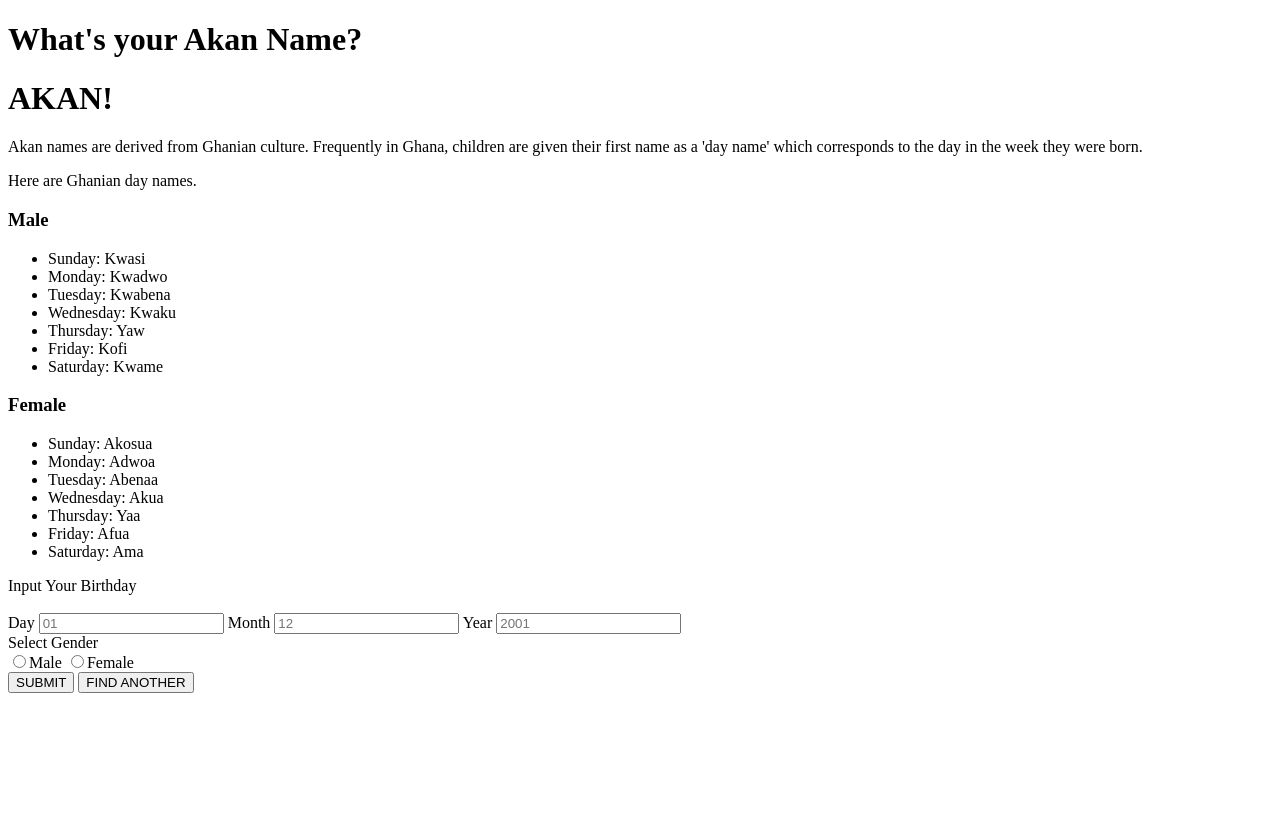
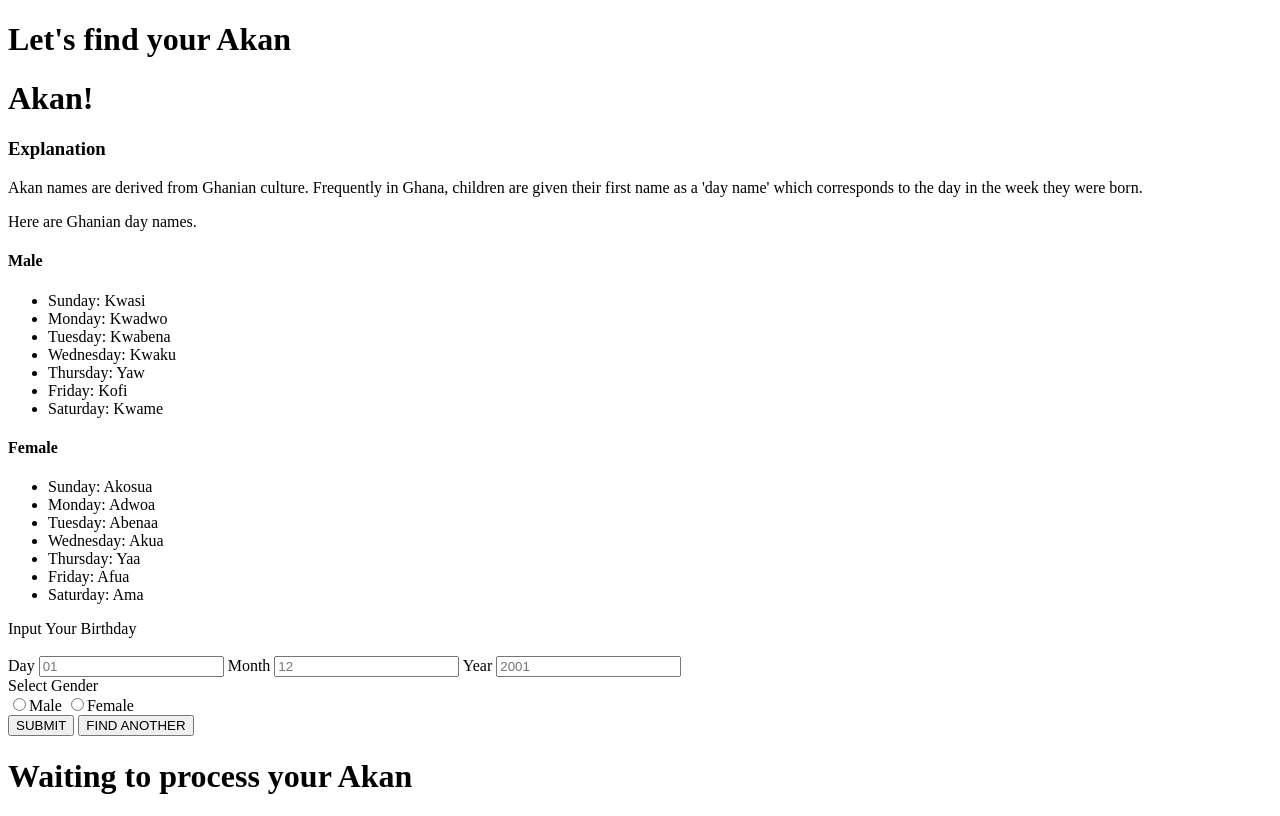
Before and after one commit to Collinskanyiri/akanprojectcollo, a plain HTML site: page index.html in a window 1280 px wide. Drawn offline with Linux system fonts and the light colour scheme.

Commit message:
add welcome story

```diff
--- a/index.html
+++ b/index.html
@@ -5,24 +5,25 @@
     <meta charset="UTF-8">
     <meta http-equiv="X-UA-Compatible" content="IE=edge">
     <meta name="viewport" content="width=device-width, initial-scale=1.0">
-    <link rel="stylesheet" href="CSS/styles.css">
-    <title>Akan Name</title>
+    <title>Document</title>
 </head>
 
 <body>
     <div class="main">
-        <div id="welcome message">
-            <h1 id="mainheading">What's your Akan Name?</h1>
+        <div id="welcome-message">
+            <h1 id="mheading">Let's find your Akan</h1>
+
         </div>
-        <div id="Welcome Story">
-            <h1>AKAN!</h1>
-            <p id="story">
-                Akan names are derived from Ghanian culture. Frequently in Ghana, children are given their first name as a 'day name' which corresponds to the day in the week they were born.
+        <div id="welcome-story">
+            <h1>Akan!</h1>
+            <h3>Explanation</h3>
+            <p>Akan names are derived from Ghanian culture. Frequently in Ghana, children are given their first name as a 'day name' which corresponds to the day in the week they were born.
+
             </p>
-            <p id="story">
+            <p>
                 Here are Ghanian day names.
             </p>
-            <h3>Male</h3>
+            <h4>Male</h4>
             <ul>
                 <li>Sunday: Kwasi</li>
                 <li>Monday: Kwadwo</li>
@@ -32,8 +33,9 @@
                 <li>Friday: Kofi</li>
                 <li>Saturday: Kwame</li>
             </ul>
-            <h3>Female</h3>
+            <h4>Female</h4>
             <ul>
+
                 <li>Sunday: Akosua</li>
                 <li>Monday: Adwoa</li>
                 <li>Tuesday: Abenaa</li>
@@ -43,8 +45,8 @@
                 <li>Saturday: Ama</li>
             </ul>
         </div>
-    </div>
-    <div class="date-input">
+        <div class="date-form">
+
             <form name="myForm" onsubmit="return aggregateFunctions()">
 
                 <label class="label" id="birthday">Input Your Birthday</label><br>
@@ -67,8 +69,17 @@
                 <input type="submit" value="FIND ANOTHER" onClick="clearInput()">
 
             </form>
+        </div>
+        <div class="output">
+            <div id="myAkan">
+                <h1>Waiting to process your Akan</h1>
+            </div>
+            <div id="reason"></div>
+        </div>
 
     </div>
+
+    <script src="JavaScript/scripts.js"></script>
 
 </body>
 
```
Lines whose indentation alone changed are shown as unchanged.
